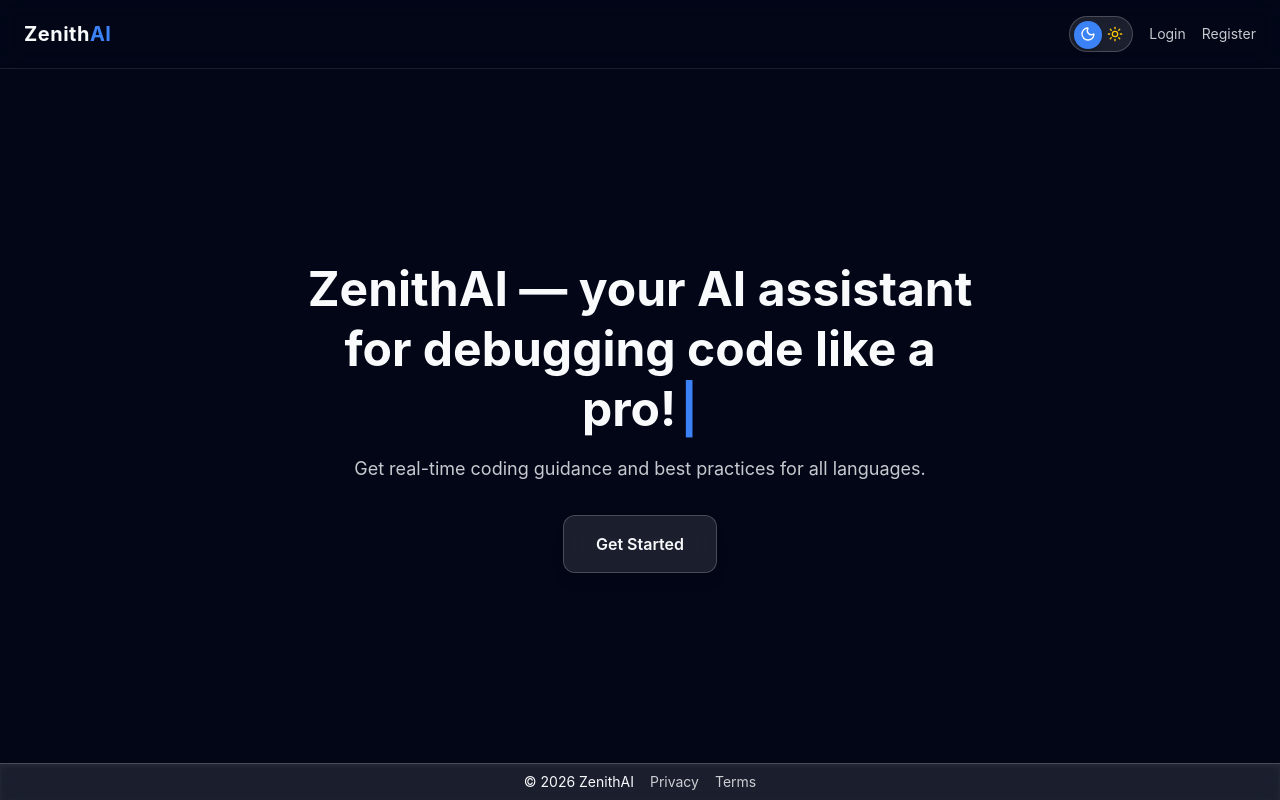
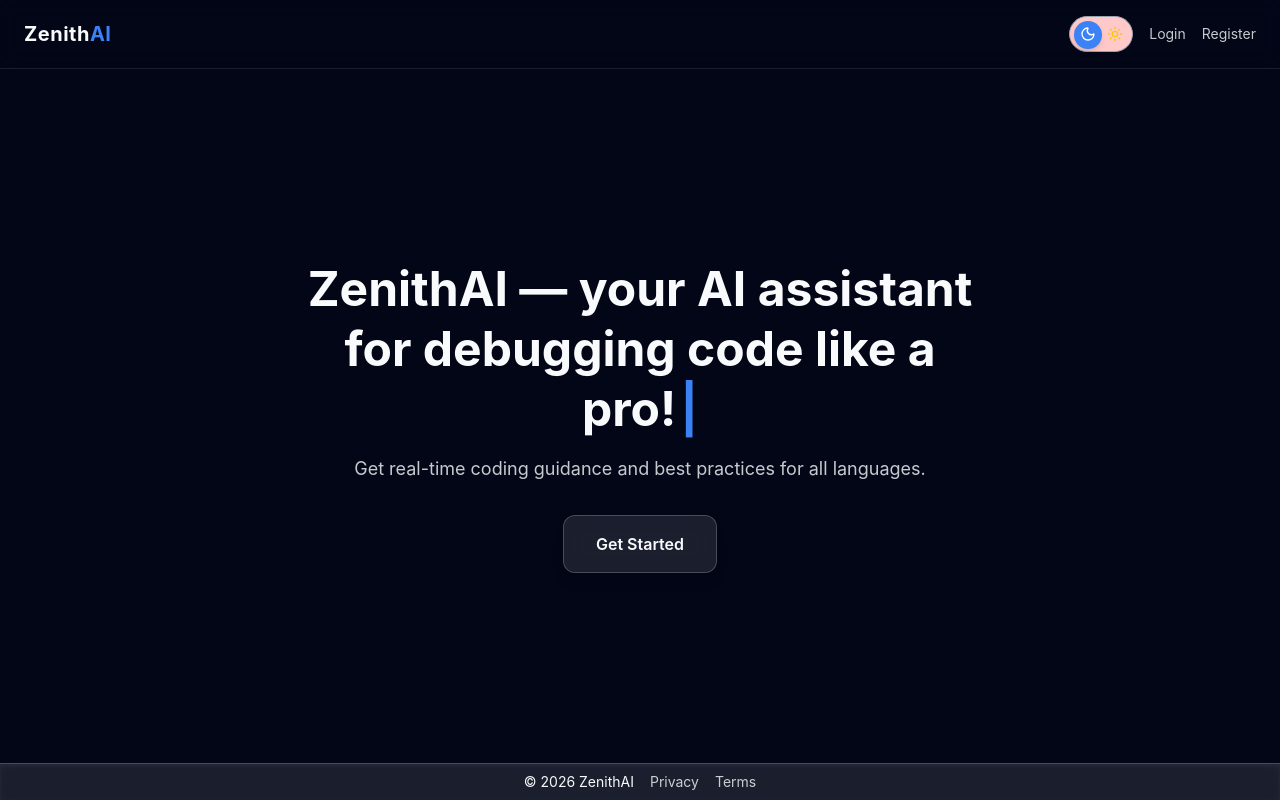
Before and after one commit to DavFilsDev/zenithAI_react-typescript-frontend, a React (Vite) app: page / in a window 1280 px wide. Built offline with nearby package versions, Linux system fonts and the light colour scheme; no server answers.

Commit message:
style(ui): improve theme toggle visibility in light mode with gray background and border

```diff
--- a/src/components/ui/ThemeToggle.tsx
+++ b/src/components/ui/ThemeToggle.tsx
@@ -11,9 +11,11 @@ export const ThemeToggle = () => {
       onClick={toggleTheme}
       className="
         relative w-16 h-9 rounded-full p-1
-        bg-white/10 dark:bg-white/5
-        backdrop-blur-md border border-white/20 dark:border-white/10
+        bg-red-200 dark:bg-white/5
+        border border-gray-400 dark:border-white/10
+        backdrop-blur-md
         flex items-center justify-between
+        transition-all duration-300
       "
     >
       {/* Sliding background (FIXED direction) */}
```
